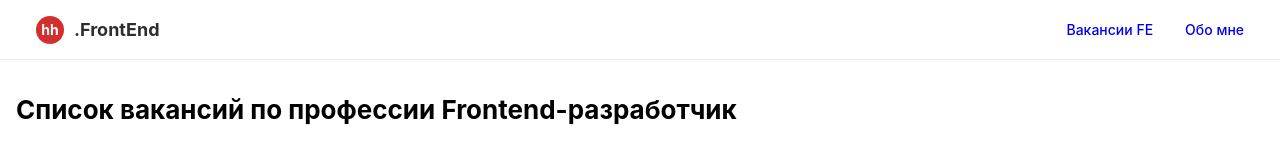
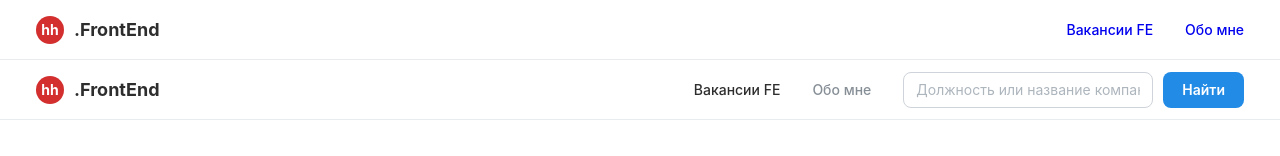
Before and after one commit to shalun11/FrontEnd, a React (Vite) app: page / in a window 1280 px wide. Shown: the top 156 px of the page. Built offline with nearby package versions, Linux system fonts and the light colour scheme; no server answers.

Commit message:
Fix TypeScript errors - remove unused imports and use functions

```diff
--- a/src/pages/JobsPage/JobsPage.tsx
+++ b/src/pages/JobsPage/JobsPage.tsx
@@ -1,5 +1,6 @@
 import { useSearchParams, useLocation } from 'react-router-dom';
 import { Container, Title, Grid } from '@mantine/core';
+import { Header } from '../../widgets/Header/Header';
 import { JobList } from '../../widgets/JobList/JobList';
 import { JobFilters } from '../../features/filters/JobFilters';
 
@@ -61,6 +62,12 @@ export function JobsPage() {
   };
 
   return (
+    <>
+      <Header
+        search={search}
+        onSearchChange={handleSearchChange}
+        onSearchSubmit={handleSearchSubmit}
+      />
       <Container size="xl" py="xl">
         <Title order={2} mb="xl">
           Список вакансий по профессии Frontend-разработчик
@@ -83,5 +90,6 @@ export function JobsPage() {
           </Grid.Col>
         </Grid>
       </Container>
+    </>
   );
 }
--- a/src/widgets/Layout/Layout.tsx
+++ b/src/widgets/Layout/Layout.tsx
@@ -1,6 +1,5 @@
 import { Outlet, NavLink } from 'react-router-dom';
 import { Container, Group, Text } from '@mantine/core';
-import { Header } from '../Header/Header';
 
 export function Layout() {
   return (
```
Lines whose indentation alone changed are shown as unchanged.
